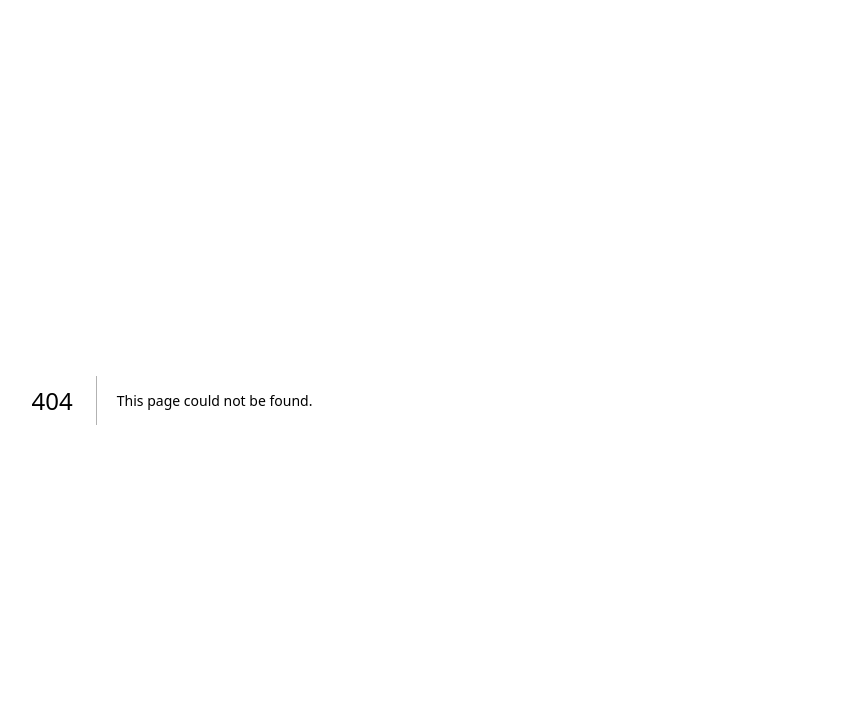
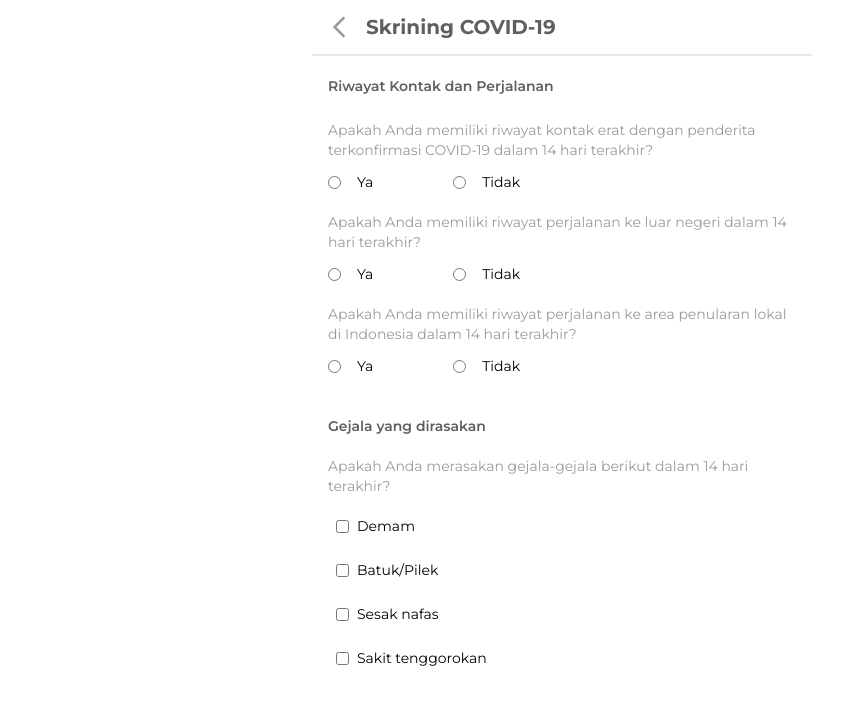
Before and after one commit to Personal-Health-Record/frontend, a Next.js app: page /screening/covid in a window 1280 px wide. Before the commit this address had no page. Shown: the top 704 px of the page, without its empty margins (78-921 px from the left). Built offline with nearby package versions, Linux system fonts and the light colour scheme.

Commit message:
feat: skrining covid

```diff
--- /dev/null
+++ b/src/app/screening/components/FormGejala/index.tsx
@@ -0,0 +1,52 @@
+const FormGejala = () => {
+  return (
+    <div className="flex flex-col gap-3">
+      <p className="text-sm text-lightGrey">
+        Apakah Anda merasakan gejala-gejala berikut dalam 14 hari terakhir?
+      </p>
+
+      <div className="flex gap-20">
+        <div className="flex-col">
+          <label className="flex items-center mb-2 p-2 rounded-md">
+            <input
+              type="checkbox"
+              name="radioOption"
+              value="A"
+              className="mr-2"
+            />
+            <p className="text-sm">Demam</p>
+          </label>
+          <label className="flex items-center mb-2 p-2 rounded-md">
+            <input
+              type="checkbox"
+              name="radioOption"
+              value="B"
+              className="mr-2"
+            />
+            <p className="text-sm">Batuk/Pilek</p>
+          </label>
+          <label className="flex items-center mb-2 p-2 rounded-md">
+            <input
+              type="checkbox"
+              name="radioOption"
+              value="C"
+              className="mr-2"
+            />
+            <p className="text-sm">Sesak nafas</p>
+          </label>
+          <label className="flex items-center p-2 rounded-md">
+            <input
+              type="checkbox"
+              name="radioOption"
+              value="D"
+              className="mr-2"
+            />
+            <p className="text-sm">Sakit tenggorokan</p>
+          </label>
+        </div>
+      </div>
+    </div>
+  );
+};
+
+export default FormGejala;
--- /dev/null
+++ b/src/app/screening/components/FormKontak/index.tsx
@@ -0,0 +1,23 @@
+const FormKontak = () => {
+  return (
+    <div className="flex flex-col gap-3">
+      <p className="text-sm text-lightGrey">
+        Apakah Anda memiliki riwayat kontak erat dengan penderita terkonfirmasi
+        COVID-19 dalam 14 hari terakhir?
+      </p>
+
+      <div className="flex gap-20">
+        <label className="flex items-center">
+          <input type="radio" name="radioOption" value="A" className="mr-4" />
+          <p className="text-sm">Ya</p>
+        </label>
+        <label className="flex items-center">
+          <input type="radio" name="radioOption" value="B" className="mr-4" />
+          <p className="text-sm">Tidak</p>
+        </label>
+      </div>
+    </div>
+  );
+};
+
+export default FormKontak;
--- /dev/null
+++ b/src/app/screening/components/FormLokal/index.tsx
@@ -0,0 +1,23 @@
+const FormLokal = () => {
+  return (
+    <div className="flex flex-col gap-3">
+      <p className="text-sm text-lightGrey">
+        Apakah Anda memiliki riwayat perjalanan ke area penularan lokal di
+        Indonesia dalam 14 hari terakhir?
+      </p>
+
+      <div className="flex gap-20">
+        <label className="flex items-center">
+          <input type="radio" name="radioOption" value="A" className="mr-4" />
+          <p className="text-sm">Ya</p>
+        </label>
+        <label className="flex items-center">
+          <input type="radio" name="radioOption" value="B" className="mr-4" />
+          <p className="text-sm">Tidak</p>
+        </label>
+      </div>
+    </div>
+  );
+};
+
+export default FormLokal;
--- /dev/null
+++ b/src/app/screening/components/FormLuarNegri/index.tsx
@@ -0,0 +1,23 @@
+const FormLuarNegri = () => {
+  return (
+    <div className="flex flex-col gap-3">
+      <p className="text-sm text-lightGrey">
+        Apakah Anda memiliki riwayat perjalanan ke luar negeri dalam 14 hari
+        terakhir?
+      </p>
+
+      <div className="flex gap-20">
+        <label className="flex items-center">
+          <input type="radio" name="radioOption" value="A" className="mr-4" />
+          <p className="text-sm">Ya</p>
+        </label>
+        <label className="flex items-center">
+          <input type="radio" name="radioOption" value="B" className="mr-4" />
+          <p className="text-sm">Tidak</p>
+        </label>
+      </div>
+    </div>
+  );
+};
+
+export default FormLuarNegri;
--- /dev/null
+++ b/src/app/screening/covid/page.tsx
@@ -0,0 +1,31 @@
+import Header from "@/app/components/Header";
+import FormKontak from "../components/FormKontak";
+import FormLuarNegri from "../components/FormLuarNegri";
+import FormLokal from "../components/FormLokal";
+import FormGejala from "../components/FormGejala";
+
+const ScreeningCovid = () => {
+  return (
+    <div className="flex flex-col">
+      <Header title="Skrining COVID-19" />
+
+      <div className="flex py-5 px-4 flex-col gap-5">
+        <h3 className="font-semibold text-mainGrey text-sm mb-1">
+          Riwayat Kontak dan Perjalanan
+        </h3>
+
+        <FormKontak />
+        <FormLuarNegri />
+        <FormLokal />
+
+        <h3 className="font-semibold text-mainGrey text-sm mt-5">
+          Gejala yang dirasakan
+        </h3>
+
+        <FormGejala />
+      </div>
+    </div>
+  );
+};
+
+export default ScreeningCovid;
```
